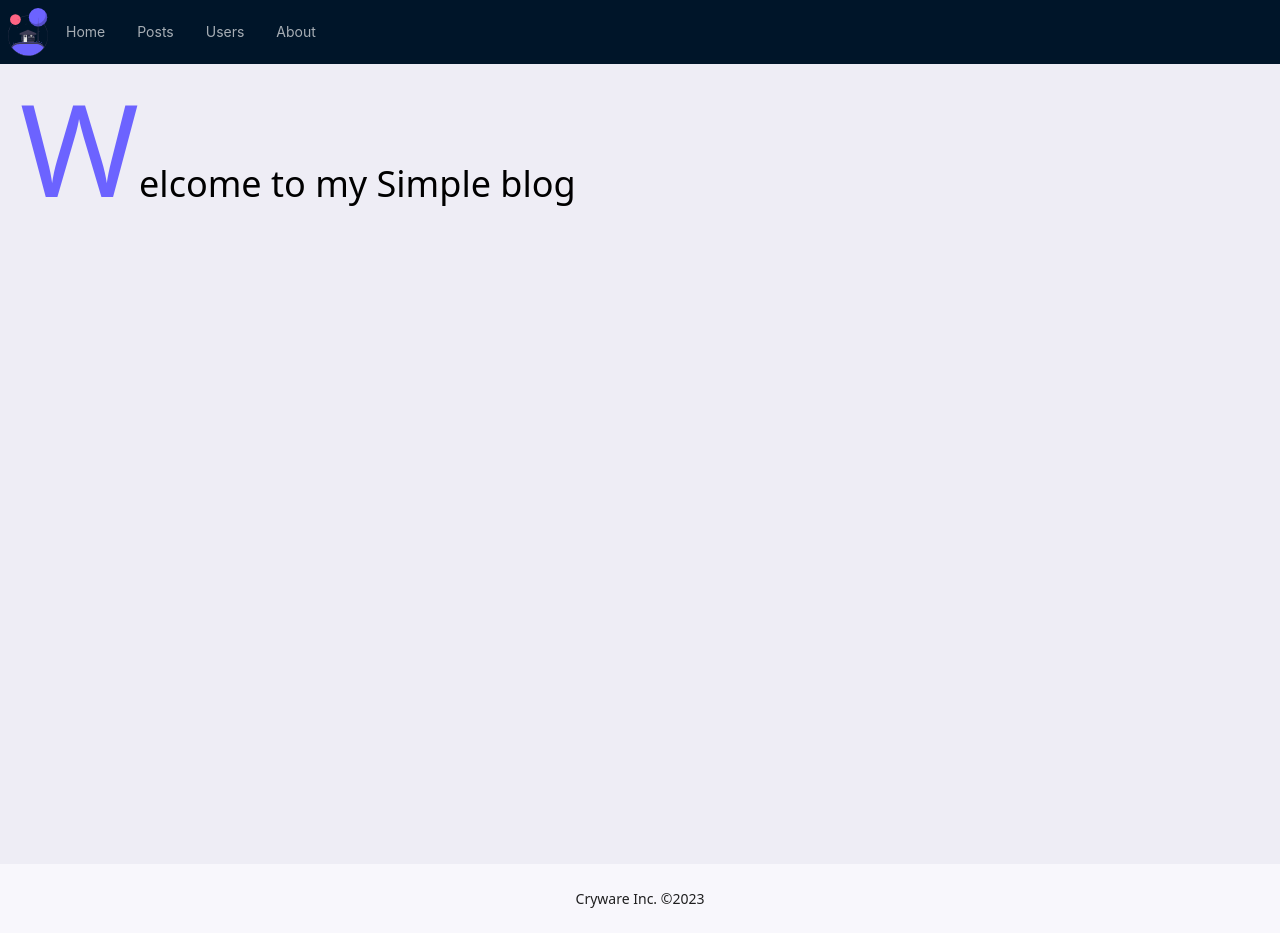
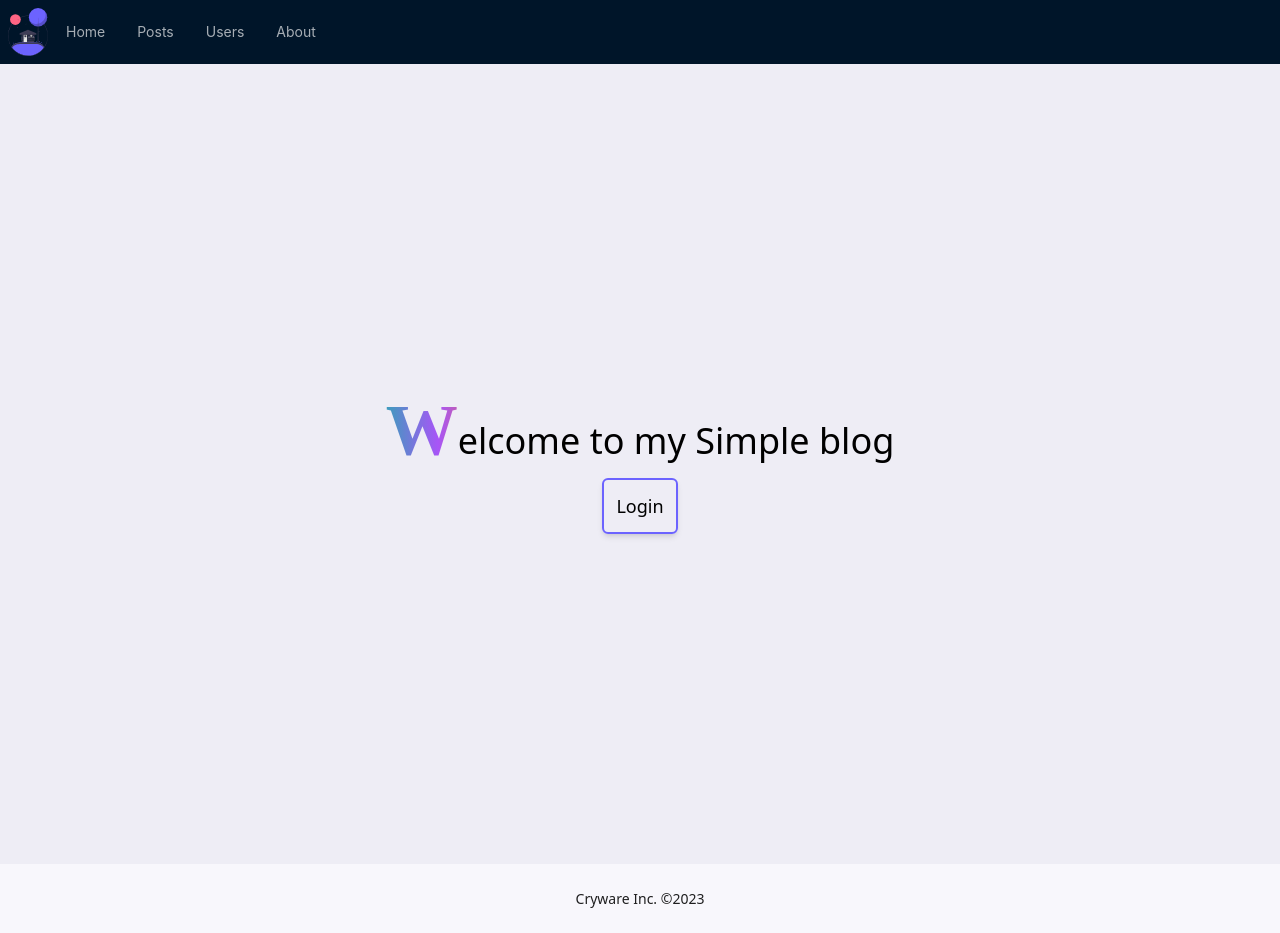
Before and after one commit to sinagss/advanced-blog, a React (Vite) app: page / in a window 1280 px wide. Built offline with nearby package versions, Linux system fonts and the light colour scheme; no server answers.

Commit message:
added welcome message added login and logout button

```diff
--- a/src/pages/Home.jsx
+++ b/src/pages/Home.jsx
@@ -1,9 +1,42 @@
+import { useContext } from "react";
+import AuthContext from "../context/AuthContext";
+import Logout from "../components/UI/BtnLogout";
+import BtnLogin from "../components/UI/BtnLogin";
+
 const Home = () => {
+  const authCtx = useContext(AuthContext);
+
+  const welcomeUser = (
+    <div className="flex flex-col items-center gap-5 text-center">
+      <h1 className="text-5xl">
+        Welcom back
+        <span
+          className="animate-text bg-gradient-to-r from-teal-500
+        via-purple-500 to-orange-500 bg-clip-text font-cursive text-6xl
+        font-black text-transparent"
+        >
+          {" "}
+          {authCtx.username}
+        </span>
+      </h1>
+      <Logout />
+    </div>
+  );
+
   return (
-    <div className="h-full min-h-screen w-full bg-primary p-5">
+    <div className="flex h-full min-h-screen w-full flex-col items-center justify-center gap-3 bg-primary p-5">
       <h1 className="text-4xl">
-        <span className="text-9xl text-primary">W</span>elcome to my Simple blog
+        <span
+          className="animate-text bg-gradient-to-r from-teal-500
+        via-purple-500 to-orange-500 bg-clip-text font-cursive text-7xl
+        font-black text-transparent"
+        >
+          W
+        </span>
+        elcome to my Simple blog
       </h1>
+      {authCtx.loggedIn ? welcomeUser : ""}
+      {!authCtx.loggedIn ? <BtnLogin /> : ""}
     </div>
   );
 };
```
